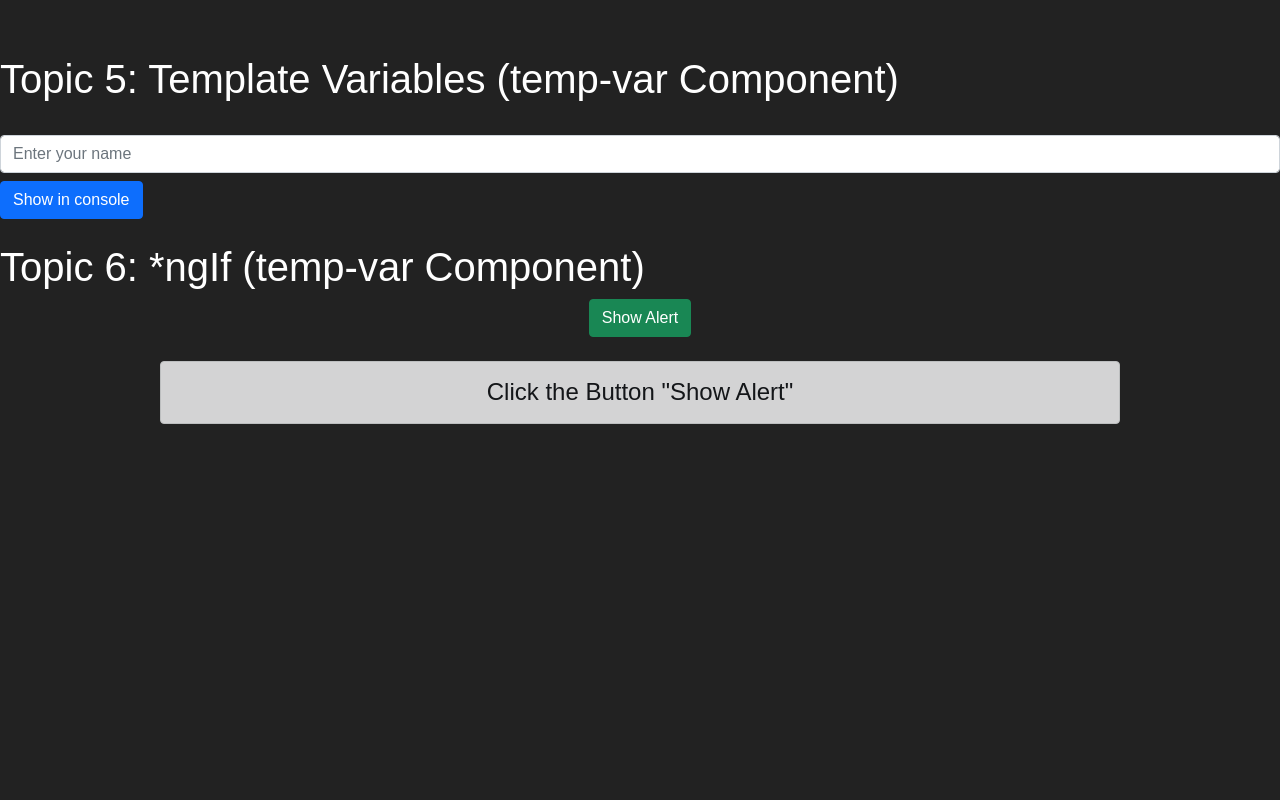
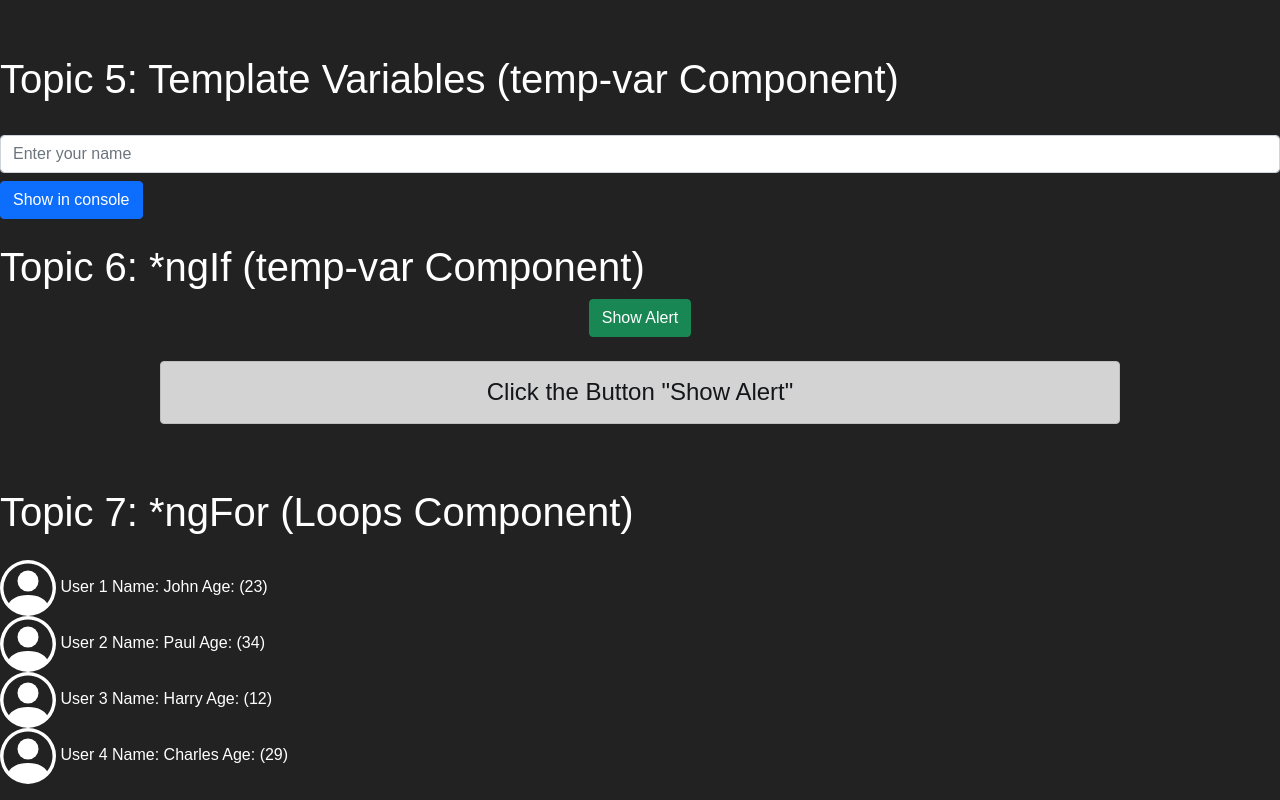
Before and after one commit to abrahamTech/Angular-BasicTopics, an Angular app: page / in a window 1280 px wide. Shown: the part 1223-2023 px from the top of the page. Before the commit the page ends 1663 px from the top, so only its background shows below. Built offline with nearby package versions, Linux system fonts and the light colour scheme.

Commit message:
Loops Component has been added to the project

```diff
--- a/projects/basic-concepts/src/app/app.component.html
+++ b/projects/basic-concepts/src/app/app.component.html
@@ -8,3 +8,6 @@
 
 <br><br>
 <app-template-variables></app-template-variables>
+
+<br><br>
+<app-loops></app-loops>
--- a/projects/basic-concepts/src/app/app.module.ts
+++ b/projects/basic-concepts/src/app/app.module.ts
@@ -5,13 +5,15 @@ import { AppComponent } from './app.component';
 import { ContadorComponent } from './contador/contador.component';
 import { ButtonsComponent } from './buttons/buttons.component';
 import { TemplateVariablesComponent } from './template-variables/template-variables.component';
+import { LoopsComponent } from './loops/loops.component';
 
 @NgModule({
   declarations: [
     AppComponent,
     ContadorComponent,
     ButtonsComponent,
-    TemplateVariablesComponent
+    TemplateVariablesComponent,
+    LoopsComponent
   ],
   imports: [
     BrowserModule
--- /dev/null
+++ b/projects/basic-concepts/src/app/loops/loops.component.html
@@ -0,0 +1,13 @@
+<h1>Topic 7: *ngFor (Loops Component)</h1>
+
+<ul class="list-unstyled mt-4">
+    <li *ngFor="let userVar of users; let i = index">
+        <svg xmlns="http://www.w3.org/2000/svg" width="56" height="56" fill="currentColor" viewBox="0 0 16 16">
+            <path d="M11 6a3 3 0 1 1-6 0 3 3 0 0 1 6 0z"/>
+            <path fill-rule="evenodd" d="M0 8a8 8 0 1 1 16 0A8 8 0 0 1 0 8zm8-7a7 7 0 0 0-5.468 11.37C3.242 11.226 4.805 10 8 10s4.757 1.225 5.468 2.37A7 7 0 0 0 8 1z"/>
+        </svg>
+        {{"User"}}
+        {{i+1}}
+        {{"Name: " + userVar.name}} Age: ({{userVar.age}})
+    </li>
+</ul>
--- /dev/null
+++ b/projects/basic-concepts/src/app/loops/loops.component.ts
@@ -0,0 +1,18 @@
+import { Component } from '@angular/core';
+
+import { User } from "../user";
+
+@Component({
+  selector: 'app-loops',
+  templateUrl: './loops.component.html',
+  styleUrls: ['./loops.component.css']
+})
+export class LoopsComponent {
+
+  users: User[] = [
+    {name: "John", age: 23},
+    {name: "Paul", age: 34},
+    {name: "Harry", age: 12},
+    {name: "Charles", age: 29}
+  ];
+}
```
Also changed, not shown: projects/basic-concepts/src/app/loops/loops.component.css (added), 1 other file (tests, documents, lock files or other folders).
